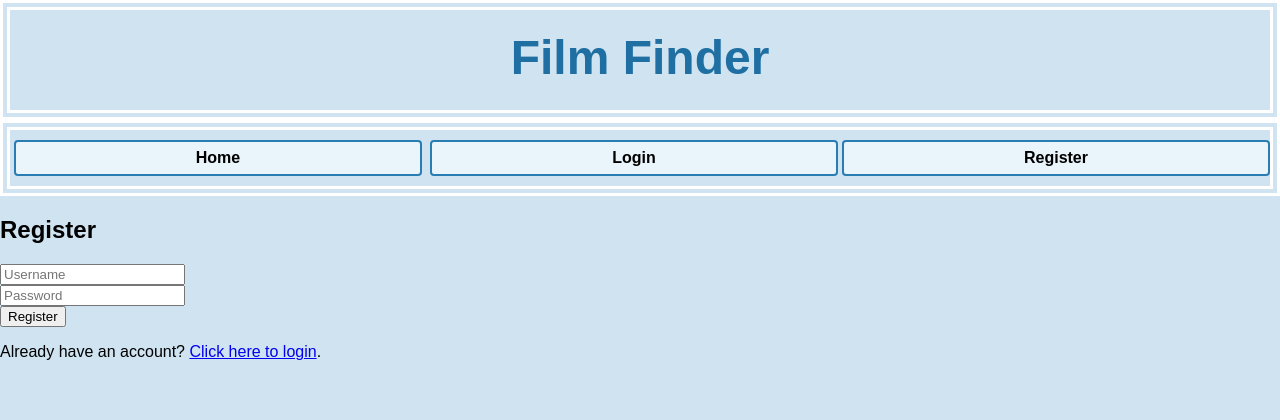
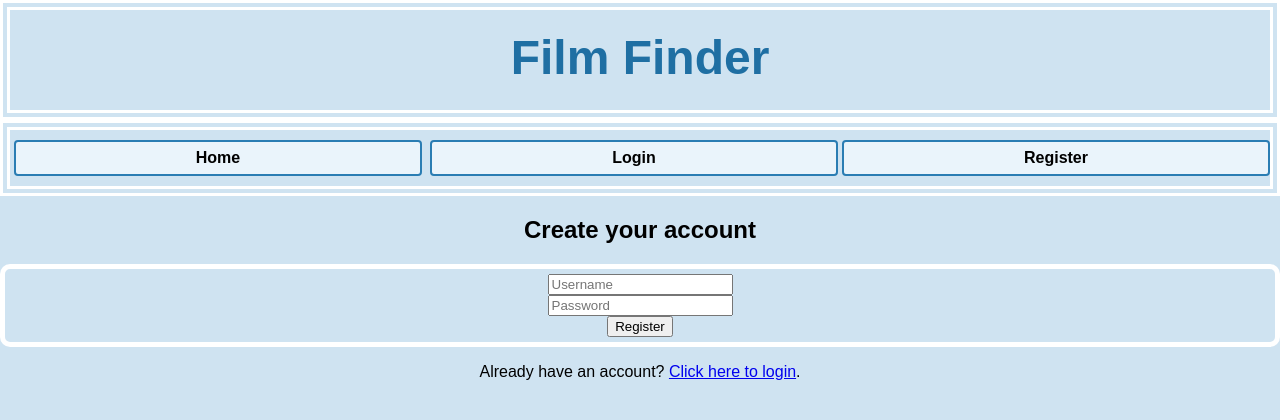
Before and after one commit to amalik19/login-system, a Flask app: page /register in a window 1280 px wide. Shown: the top 420 px of the page. Run offline with Flask 3, Linux system fonts and the light colour scheme.

Commit message:
centered the login and register forms

```diff
--- a/login/api.py
+++ b/login/api.py
@@ -9,7 +9,17 @@ def get_popular_movies():
     url = "https://api.themoviedb.org/3/movie/popular?language=en-US&page=1"
     response = requests.get(url, headers=headers)
     if response.status_code == 200:
-        return response.json()["results"]  # returns a list of movie dicts
+        return response.json()["results"]
     else:
         print("TMDb API Error:", response.status_code)
         return []
+
+
+def search_movies():
+    url = "https://api.themoviedb.org/3/discover/movie?include_adult=false&include_video=false&language=en-US&page=1&sort_by=popularity.desc"
+    respone = requests.get(url, headers=headers)
+    if respone.status_code == 200:
+        return respone.json()["results"]
+    else:
+        print("TMDb API Error:", respone.status_code)
+        return []
--- a/login/static/styles.css
+++ b/login/static/styles.css
@@ -1,4 +1,5 @@
 body {
+    text-align:center;
     margin: 0;
     font-family: Arial, sans-serif;
 }
@@ -46,6 +47,13 @@ body {
     background-color: #b7d7ee;
 }
 
+.register_form, .login_form{
+    border: 5px solid white;
+    border-radius: 10px;
+    padding: 5px;
+    background-color: #cfe3f1;
+}
+
 .carousel {
   display: flex;
   overflow-x: auto;
--- a/login/templates/login.html
+++ b/login/templates/login.html
@@ -5,7 +5,7 @@
 {% block content %}
 <h2>Login</h2>
 
-<form method="POST">
+<form method="POST" class="login_form">
     {{ form.hidden_tag() }}
     {{ form.username }}<br>
     {{ form.password }}<br>
--- a/login/templates/register.html
+++ b/login/templates/register.html
@@ -3,9 +3,9 @@
 {% block title %}Register{% endblock %}
 
 {% block content %}
-<h2>Register</h2>
+<h2>Create your account</h2>
 
-<form method="POST">
+<form method="POST" class="register_form">
     {{ form.hidden_tag() }}
     {{ form.username }}<br>
     {{ form.password }}<br>
```
